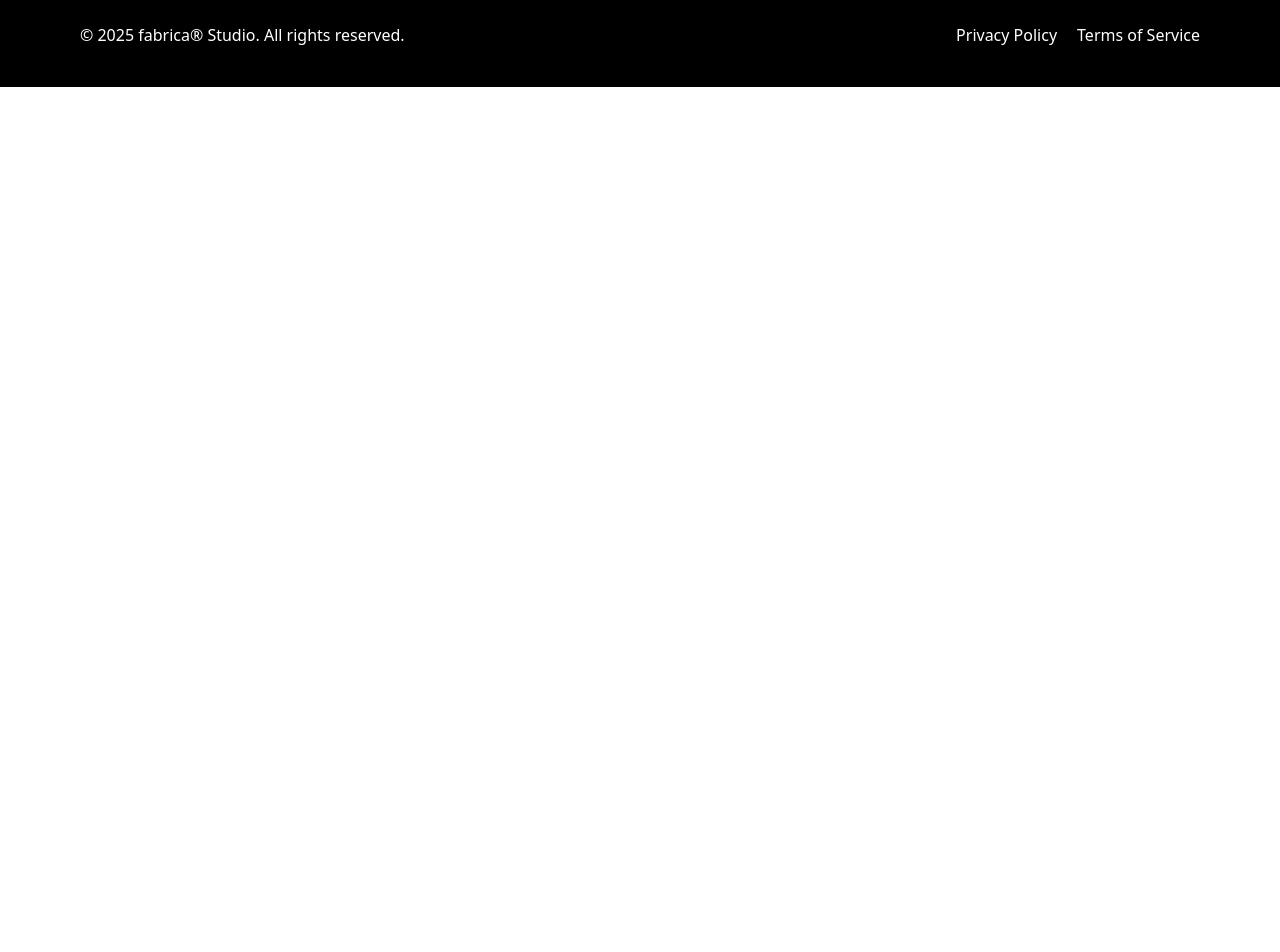
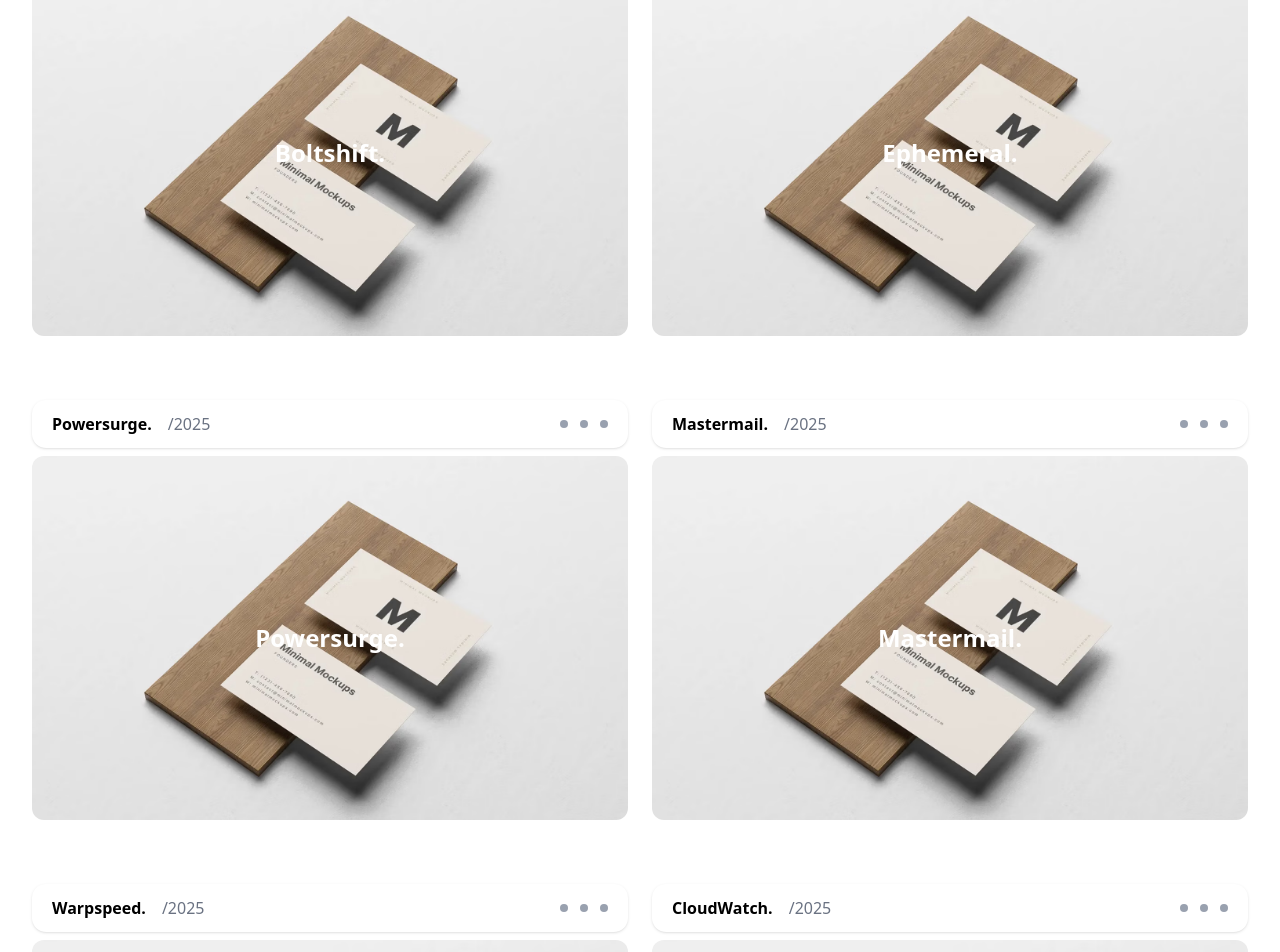
Before and after one commit to BALASUBRAMANIYAN-S/fabrica, a Next.js app: page / in a window 1280 px wide. Shown: the part 1160-2112 px from the top of the page. Before the commit the page ends 1247 px from the top, so only its background shows below. Built offline with nearby package versions, Linux system fonts and the light colour scheme.

Commit message:
Project Cards Succeeded

```diff
--- a/src/Components/Common/ProjectCard.jsx
+++ b/src/Components/Common/ProjectCard.jsx
@@ -1,18 +1,19 @@
 "use client";
 
-export default function ProjectCard({ Heading, year }) {
+export default function ProjectCard({ Heading, year, image }) {
   return (
-    <div className="py-5">
-      <div className="bg-white w-full rounded-[14px] shadow-sm">
-        <div className=" justify-between items-center flex px-5 py-3">
-          <ul className="flex flex-row justify-between items-center right-0 left-0">
+    <div className="py-5 gap-2 flex flex-col group"> {/* group here */}
+      {/* Top Section */}
+      <div className="bg-white w-full rounded-[14px] shadow-sm transition group-hover:bg-gray-50">
+        <div className="flex justify-between items-center px-5 py-3">
+          <ul className="flex flex-row items-center gap-4">
             <li className="flex flex-row items-center gap-4">
               <p className="font-semibold">{Heading}</p>
               <p className="text-gray-500">/{year}</p>
             </li>
           </ul>
           <ul>
-            <li className="flex flex-row font-bold md:gap-3 gap-1.5 group">
+            <li className="flex flex-row font-bold md:gap-3 gap-1.5">
               <span className="w-2 h-2 rounded-full bg-gray-400 transition group-hover:bg-red-500"></span>
               <span className="w-2 h-2 rounded-full bg-gray-400 transition group-hover:bg-yellow-500"></span>
               <span className="w-2 h-2 rounded-full bg-gray-400 transition group-hover:bg-green-500"></span>
@@ -20,6 +21,20 @@ export default function ProjectCard({ Heading, year }) {
           </ul>
         </div>
       </div>
+
+      {/* Image Section */}
+      <div className="relative w-full h-fit overflow-hidden rounded-xl cursor-pointer">
+        <img
+          src={image}
+          alt={Heading}
+          className="w-full h-full object-cover transition-all duration-500 group-hover:scale-110 group-hover:blur-sm"
+        />
+        <div className="absolute inset-0 flex items-center justify-center">
+          <h2 className="text-white text-2xl font-bold px-3 py-1 rounded-lg transition-all duration-500 group-hover:scale-110 group-hover:bg-black/50">
+            {Heading}
+          </h2>
+        </div>
+      </div>
     </div>
   );
 }
--- a/src/app/Home/Projects.jsx
+++ b/src/app/Home/Projects.jsx
@@ -50,12 +50,39 @@ function Projects() {
 
         {/*Project Cards*/}
 
-        <div className="">
-          <ProjectCard
-          Heading="Boltshift."
-          year="2025"
-          />
-        </div>
+       <div className="grid xl:grid-cols-2 grid-cols-1 gap-6">
+  <ProjectCard
+    Heading="Boltshift."
+    year="2025"
+    image={"/ProjectImage.avif"}
+  />
+  <ProjectCard
+    Heading="Ephemeral."
+    year="2025"
+    image={"/ProjectImage.avif"}
+  />
+  <ProjectCard
+    Heading="Powersurge."
+    year="2025"
+    image={"/ProjectImage.avif"}
+  />
+  <ProjectCard
+    Heading="Mastermail."
+    year="2025"
+    image={"/ProjectImage.avif"}
+  />
+  <ProjectCard
+    Heading="Warpspeed."
+    year="2025"
+    image={"/ProjectImage.avif"}
+  />
+  <ProjectCard
+    Heading="CloudWatch."
+    year="2025"
+    image={"/ProjectImage.avif"}
+  />
+</div>
+
       </div>
     </div>
   );
```
Also changed, not shown: public/ProjectImage.avif (added), public/ProjectImage1.svg (deleted).
